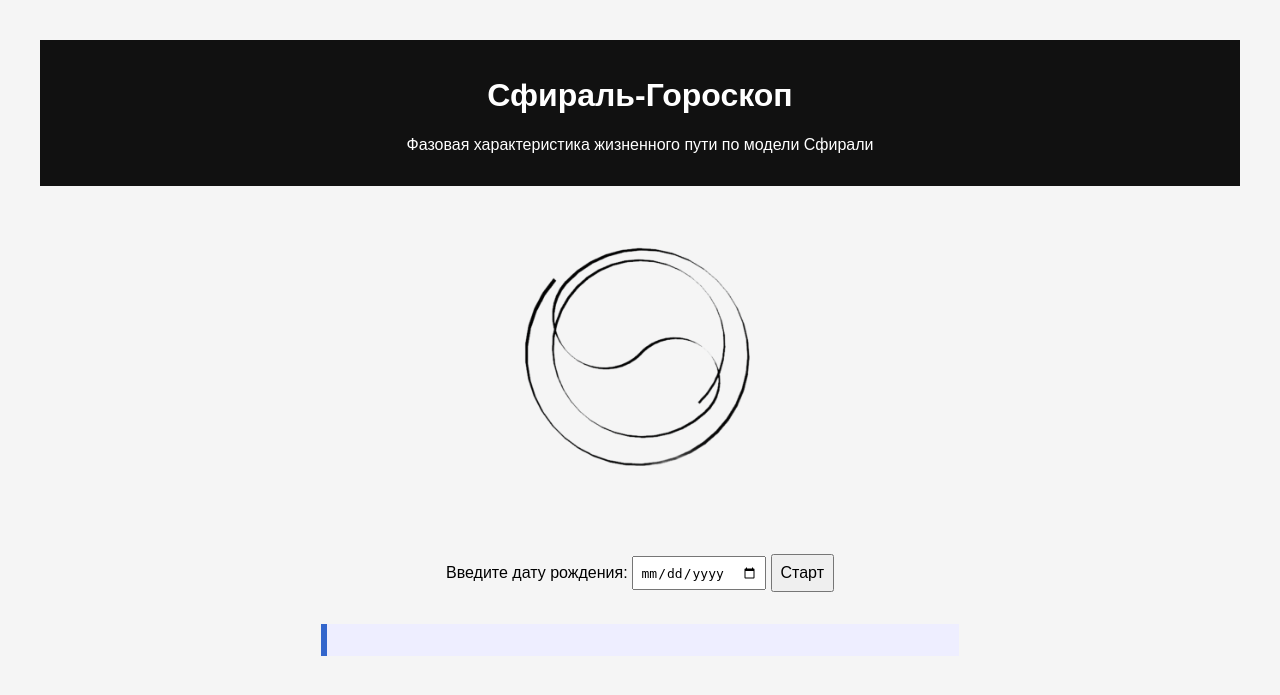
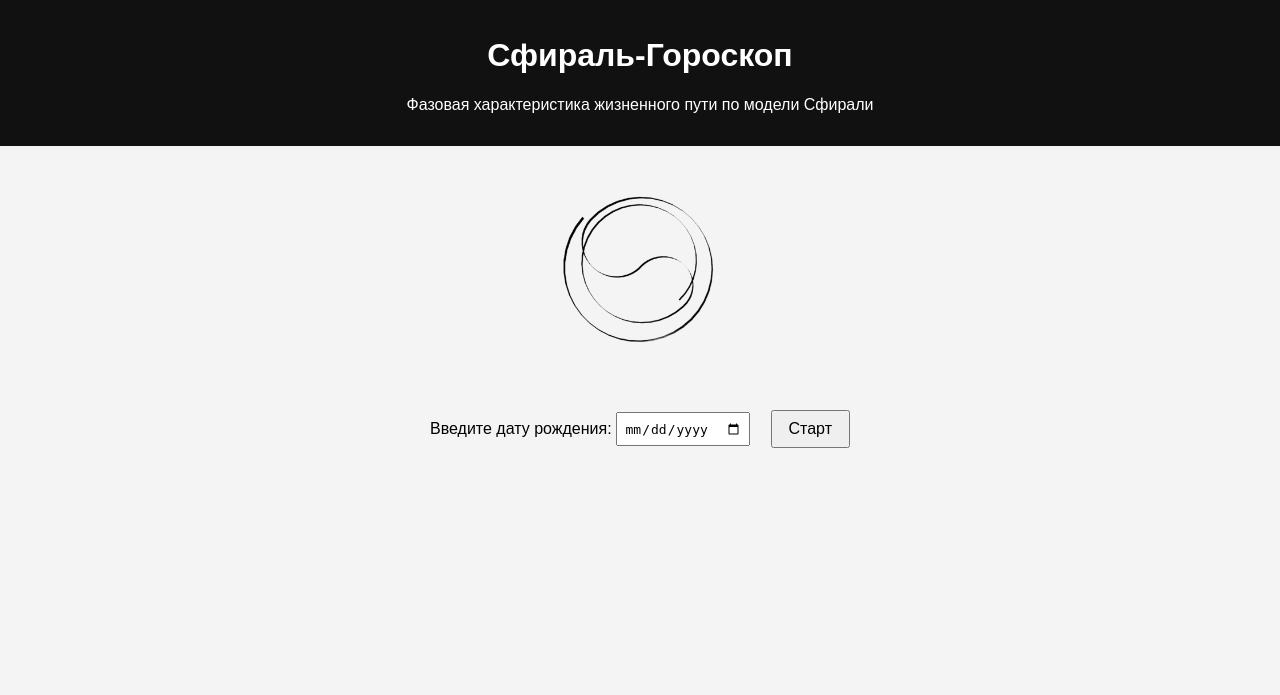
Before and after one commit to Nigrasab/sfiral-horoscope-app, a Flask app: template templates/result.html in a window 1280 px wide. Shown: the top 695 px of the page. Run offline with Flask 3, Linux system fonts and the light colour scheme; the template is opened without the code that fills it, so the values that code supplies are empty.

Commit message:
result.html

```diff
--- a/templates/result.html
+++ b/templates/result.html
@@ -5,43 +5,44 @@
     <title>Сфираль-Гороскоп</title>
     <style>
         body {
+            background: #f4f4f4;
             font-family: sans-serif;
-      background: #f5f5f5;
             text-align: center;
-      padding: 2em;
+            margin: 0;
         }
         header {
-      background-color: #111;
+            background: #111;
             color: white;
             padding: 1em;
         }
         img {
-      max-width: 300px;
-      margin: 1em auto;
+            width: 200px;
+            margin: 20px auto;
         }
         form {
-      margin-top: 2em;
+            margin-top: 20px;
         }
-    input, button {
+        input[type="date"] {
             padding: 0.5em;
             font-size: 1em;
         }
-    #result {
+        button {
+            padding: 0.5em 1em;
+            font-size: 1em;
+            margin-left: 1em;
+        }
+        .result {
             margin-top: 2em;
-      background-color: #eef;
-      border-left: 6px solid #3366cc;
             padding: 1em;
+            background: #eef;
+            display: inline-block;
             max-width: 600px;
-      margin-left: auto;
-      margin-right: auto;
-      text-align: left;
         }
-    blockquote {
+        .mantra {
+            margin-top: 1em;
             font-style: italic;
-      color: #555;
-      margin: 1em 0 0 0;
-      padding-left: 1em;
-      border-left: 4px solid #ccc;
+            color: #444;
+            text-align: center;
         }
     </style>
 </head>
@@ -51,32 +52,16 @@
         <p>Фазовая характеристика жизненного пути по модели Сфирали</p>
     </header>
 
-  <img src="/static/sfiral.png" alt="Сфираль">
+    <img src="{{ url_for('static', filename='sfiral.png') }}" alt="Сфираль">
 
-  <form id="horoscopeForm">
-    <label for="birthdate">Введите дату рождения:</label>
-    <input type="date" id="birthdate" name="birthdate" required>
+    <form method="POST">
+        <label>Введите дату рождения:</label>
+        <input type="date" name="birthdate" required>
         <button type="submit">Старт</button>
     </form>
 
-  <div id="result"></div>
-
-  <script>
-    document.getElementById('horoscopeForm').addEventListener('submit', function(event) {
-      event.preventDefault();
-      const formData = new FormData(event.target);
-      fetch('/horoscope', {
-        method: 'POST',
-        body: formData
-      })
-      .then(response => response.text())
-      .then(data => {
-        document.getElementById('result').innerHTML = data;
-      })
-      .catch(error => {
-        document.getElementById('result').innerHTML = 'Ошибка при получении данных.';
-      });
-    });
-  </script>
+    {% if result %}
+        <div class="result">{{ result|safe }}</div>
+    {% endif %}
 </body>
 </html>
```
Lines whose indentation alone changed are shown as unchanged.
